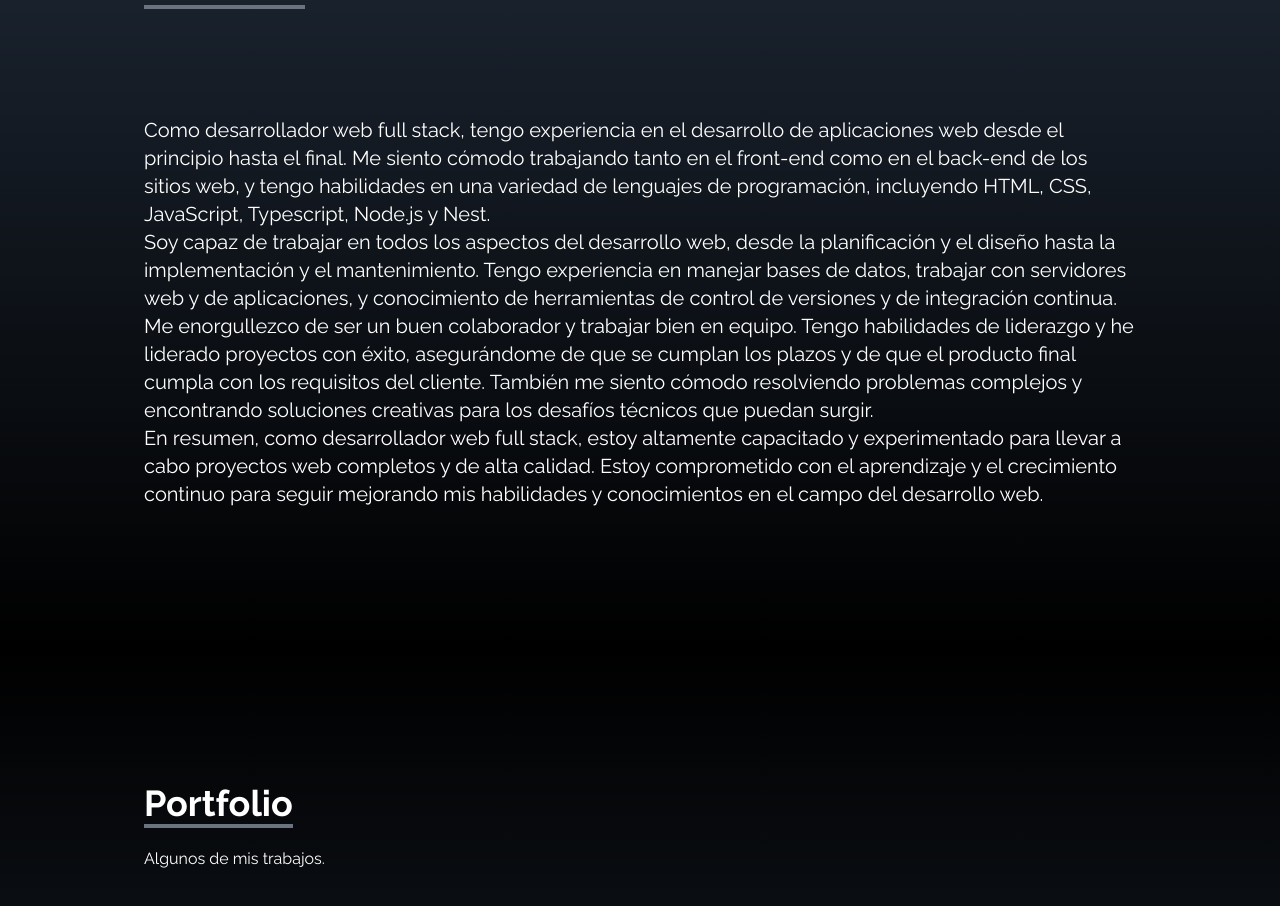
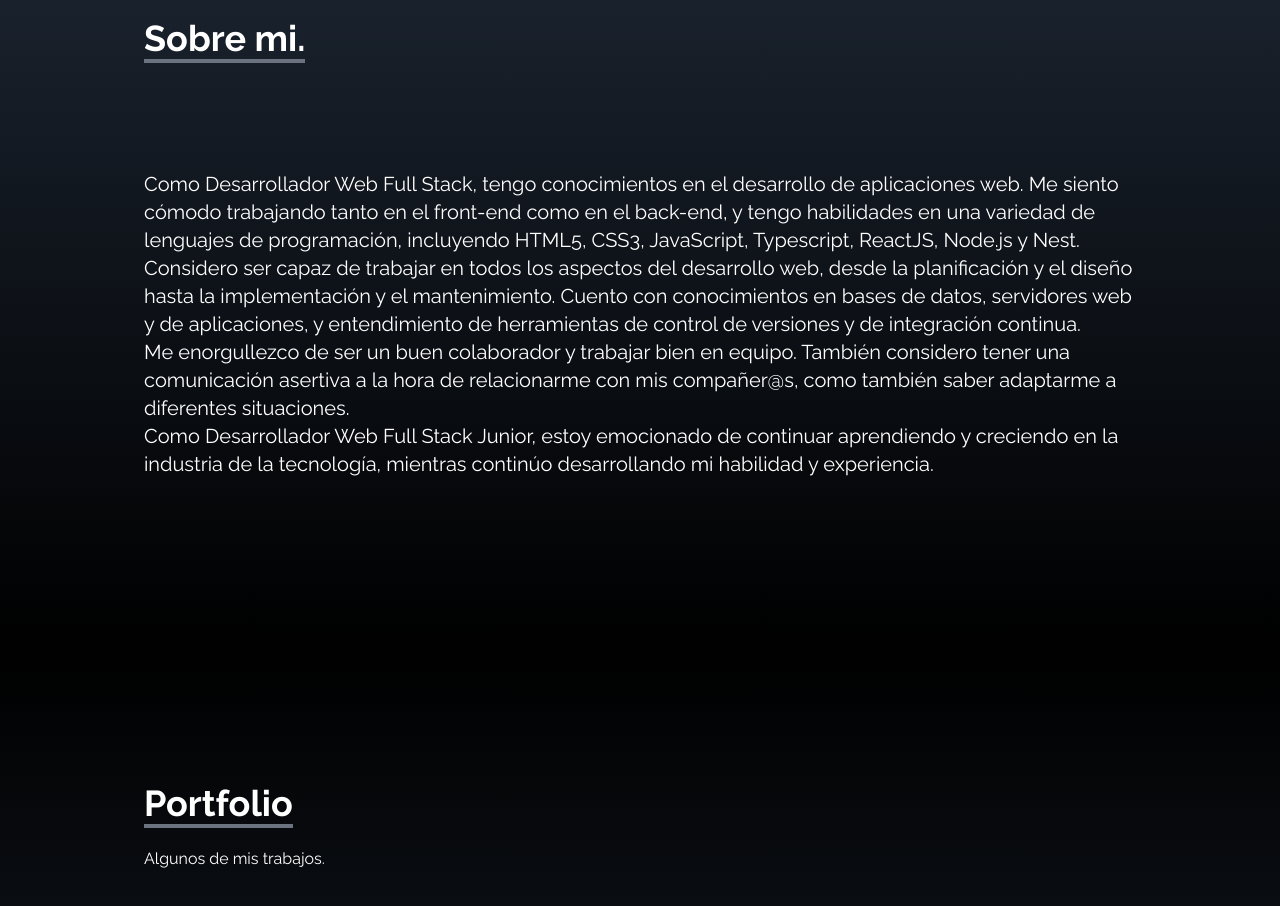
Before and after one commit to SergiAlsina/sergiportfolio, a React (Create React App) app: page / in a window 1280 px wide. Shown: the part 952-1858 px from the top of the page. Built offline with nearby package versions, Linux system fonts and the light colour scheme.

Commit message:
updated about me

```diff
--- a/src/components/About.jsx
+++ b/src/components/About.jsx
@@ -14,18 +14,14 @@ const About = () => {
         </div>
 
         <p className="text-xl mt-20">
-        Como desarrollador web full stack, tengo experiencia en el desarrollo de aplicaciones web desde el principio hasta el final. Me siento cómodo trabajando tanto en el front-end como en el back-end de los sitios web, y tengo habilidades en una variedad de lenguajes de programación, incluyendo HTML, CSS, JavaScript, Typescript, Node.js y Nest.
+        Como Desarrollador Web Full Stack, tengo conocimientos en el desarrollo de aplicaciones web. Me siento cómodo trabajando tanto en el front-end como en el back-end, y tengo habilidades en una variedad de lenguajes de programación, incluyendo HTML5, CSS3, JavaScript, Typescript, ReactJS, Node.js y Nest.
         <br />
-Soy capaz de trabajar en todos los aspectos del desarrollo web, desde la planificación y el diseño hasta la implementación y el mantenimiento. Tengo experiencia en manejar bases de datos, trabajar con servidores web y de aplicaciones, y conocimiento de herramientas de control de versiones y de integración continua.
+Considero ser capaz de trabajar en todos los aspectos del desarrollo web, desde la planificación y el diseño hasta la implementación y el mantenimiento. Cuento con conocimientos en bases de datos, servidores web y de aplicaciones, y entendimiento de herramientas de control de versiones y de integración continua.
         <br />
-Me enorgullezco de ser un buen colaborador y trabajar bien en equipo. Tengo habilidades de liderazgo y he liderado proyectos con éxito, asegurándome de que se cumplan los plazos y de que el producto final cumpla con los requisitos del cliente. También me siento cómodo resolviendo problemas complejos y encontrando soluciones creativas para los desafíos técnicos que puedan surgir.
+Me enorgullezco de ser un buen colaborador y trabajar bien en equipo. También considero tener una comunicación asertiva a la hora de relacionarme con mis compañer@s, como también saber adaptarme a diferentes situaciones.
         <br />
-En resumen, como desarrollador web full stack, estoy altamente capacitado y experimentado para llevar a cabo proyectos web completos y de alta calidad. Estoy comprometido con el aprendizaje y el crecimiento continuo para seguir mejorando mis habilidades y conocimientos en el campo del desarrollo web.
+Como Desarrollador Web Full Stack Junior, estoy emocionado de continuar aprendiendo y creciendo en la industria de la tecnología, mientras continúo desarrollando mi habilidad y experiencia.
         </p>
-
-        <br />
-
-
       </div>
     </div>
   );
```
